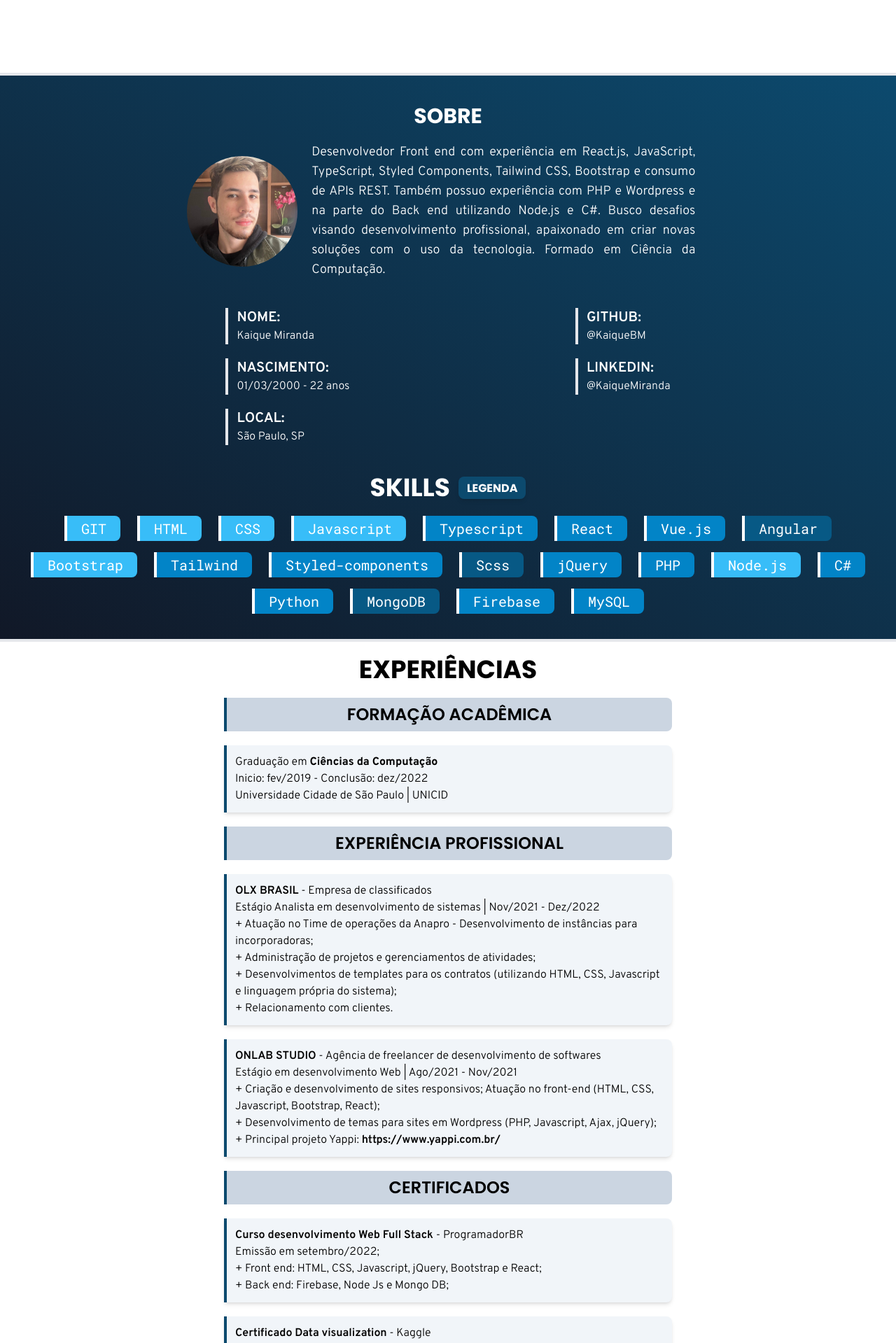
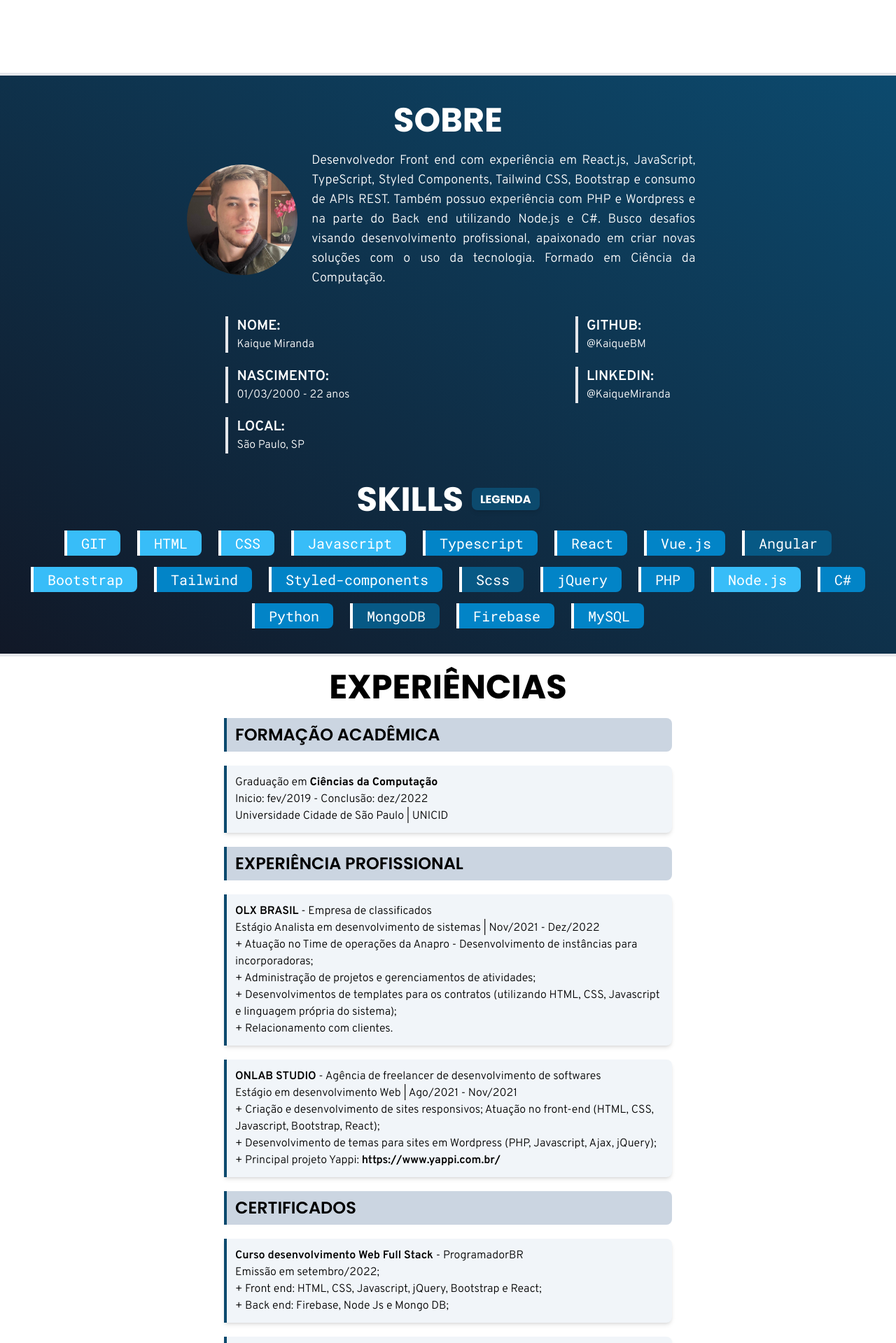
Before and after one commit to KaiqueBM/Kaique-Portfolio, a React (Vite) app: page / in a window 1280 px wide. Shown: the part 740-2659 px from the top of the page at 70% size. Built offline with nearby package versions, Linux system fonts and the light colour scheme.

Commit message:
Ajustes no peso dos titulos e no link do video de um dos projetos

```diff
--- a/src/Home.tsx
+++ b/src/Home.tsx
@@ -51,7 +51,9 @@ function Home() {
       >
         <Slide duration={1500} triggerOnce>
           <>
-          <div className="text-center p-5 text-4xl font-poppins font-bold">PORTFÓLIO</div>
+            <div className="text-center p-5 text-5xl font-poppins font-bold">
+              PORTFÓLIO
+            </div>
 
             <div className="flex flex-row flex-wrap ml-5 mr-5 justify-center">
               {posts.map((post: any, index: number) => (
--- a/src/components/Contato.tsx
+++ b/src/components/Contato.tsx
@@ -8,7 +8,7 @@ const Contato = () => {
   return (
     <>
         <div className='text-black pb-10' id="contato">
-                    <div className='text-center p-5 text-4xl font-poppins font-bold'>CONTATOS </div>
+                    <div className='text-center p-5 text-5xl font-poppins font-bold'>CONTATOS </div>
 
                     <div></div>
 
--- a/src/components/Experiencias.tsx
+++ b/src/components/Experiencias.tsx
@@ -3,10 +3,10 @@ import { Fade } from "react-awesome-reveal";
 const Experiencias = () => {
   return (
     <div className="text-black" id="experiencias">
-        <div className="text-center p-5 text-4xl font-poppins  font-bold">EXPERIÊNCIAS </div>
+        <div className="text-center p-5 text-5xl font-poppins  font-bold">EXPERIÊNCIAS </div>
 
       <div className="flex flex-col justify-center items-center">
-          <div className="text-center text-2xl text-black bg-slate-300 lg:w-6/12 w-11/12 pl-20 pr-20 pt-2 pb-2 rounded-r-lg  border-l-4 border-sky-900 font-poppins font-semibold uppercase">Formação acadêmica</div>
+          <div className="text-left text-2xl text-black bg-slate-300 lg:w-6/12 w-11/12 pl-3 pr-3 pt-2 pb-2 rounded-r-lg border-l-4 border-sky-900 font-poppins font-semibold uppercase">Formação acadêmica</div>
 
 
           <div className="font-overpass font-light bg-slate-100 border-l-4 border-sky-900 p-3 mt-5 mb-5 lg:w-6/12 w-11/12 rounded-r-lg shadow-md hover:bg-sky-900 hover:text-white hover:border-slate-100 transition duration-500">
@@ -18,7 +18,7 @@ const Experiencias = () => {
           </div>
 
 
-          <div className="text-center text-2xl text-black bg-slate-300 lg:w-6/12 w-11/12 pl-20 pr-20 pt-2 pb-2 rounded-r-lg  border-l-4 border-sky-900 font-poppins font-semibold uppercase">Experiência profissional</div>
+          <div className="text-left text-2xl text-black bg-slate-300 lg:w-6/12 w-11/12 pl-3 pr-3  pt-2 pb-2 rounded-r-lg  border-l-4 border-sky-900 font-poppins font-semibold uppercase">Experiência profissional</div>
 
           <div className="font-overpass font-light bg-slate-100 border-l-4 border-sky-900 p-3 mt-5 mb-5 lg:w-6/12 w-11/12 rounded-r-lg shadow-md hover:bg-sky-900 hover:text-white hover:border-slate-100 transition duration-500">
             <div>
@@ -65,7 +65,7 @@ const Experiencias = () => {
             </div>
           </div>
 
-          <div className="text-center text-2xl text-black bg-slate-300 lg:w-6/12 w-11/12 pl-20 pr-20 pt-2 pb-2 rounded-r-lg  border-l-4 border-sky-900 font-poppins font-semibold uppercase">Certificados</div>
+          <div className="text-left text-2xl text-black bg-slate-300 lg:w-6/12 w-11/12 pl-3 pr-3  pt-2 pb-2 rounded-r-lg  border-l-4 border-sky-900 font-poppins font-semibold uppercase">Certificados</div>
 
           <div className="font-overpass font-light bg-slate-100 border-l-4 border-sky-900 p-3 mt-5 mb-5 lg:w-6/12 w-11/12 rounded-r-lg shadow-md hover:bg-sky-900 hover:text-white hover:border-slate-100 transition duration-500">
             <div>
--- a/src/components/Skills.tsx
+++ b/src/components/Skills.tsx
@@ -102,7 +102,7 @@ const Skills = () => {
     <>
       <Slide duration={1500} triggerOnce>
         <div className="flex flex-row justify-center items-center mt-5 mb-5">
-        <div className="text-center text-4xl" id="skills">
+        <div className="text-center text-5xl" id="skills">
           <span className="font-poppins font-bold">SKILLS</span>
           </div>
           <Fragment>
--- a/src/components/Sobre.tsx
+++ b/src/components/Sobre.tsx
@@ -4,7 +4,7 @@ import Perfil from "../assets/perfil.jpg";
 const Sobre = () => {
   return (
     <>
-          <div className="text-center p-5 text-3xl font-poppins font-bold">SOBRE</div>
+          <div className="text-center p-5 text-5xl font-poppins font-bold">SOBRE</div>
           <div className="flex md:flex-row flex-col justify-center xl:w-7/12 md:w-10/12 w-full mx-auto items-center">
             <div>
               <img
--- a/src/data/DataPosts.tsx
+++ b/src/data/DataPosts.tsx
@@ -72,7 +72,7 @@ const dataPosts = [
       "Essa aplicação foi construida em React utilizando Typescript e Bootstrap, além do Axios para fazer a conexão com a API da database do Valorant, mostrando assim todos os cosméticos e coleções do jogo além dos mapas.",
     image:
       "https://www.imagemhost.com.br/images/2023/02/15/Screenshot_349.png",
-    video: "mEiXPhmVFvc",
+    video: "https://www.youtube.com/embed/mEiXPhmVFvc",
     github: "https://github.com/KaiqueBM/valorant_database_items",
     project: null,
     tags: [
```
Lines whose indentation alone changed are shown as unchanged.
